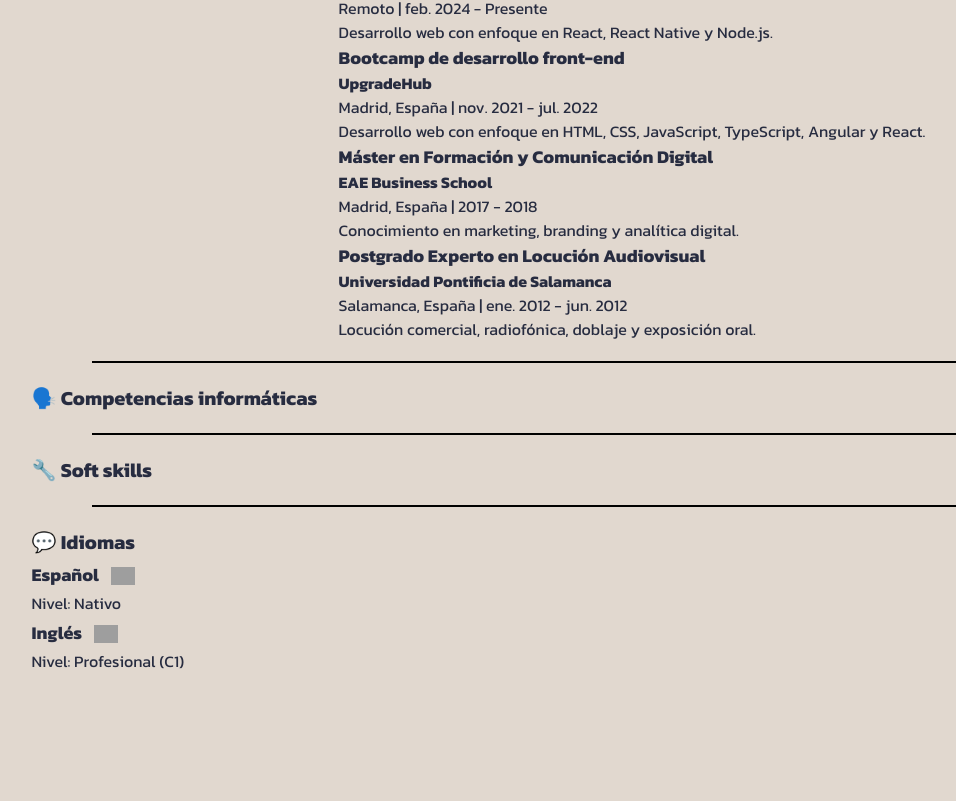
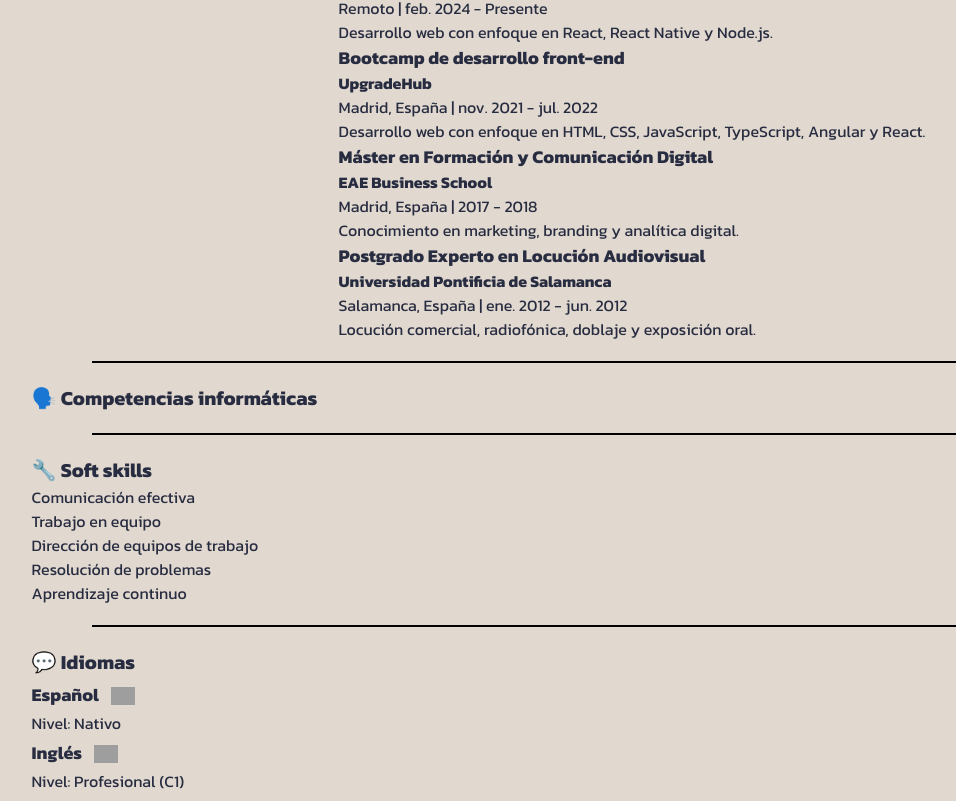
Before and after one commit to juansim87/juan-simon-react-cv, a React (Vite) app: page / in a window 1280 px wide. Shown: the part 1279-2080 px from the top of the page, without its empty margins (8-964 px from the left). Before the commit the page ends 1960 px from the top, so only its background shows below. Built offline with nearby package versions, Linux system fonts and the light colour scheme; grey boxes are pictures that could not be loaded.

Commit message:
feat(SkillList): Add Soft-Skills List component

```diff
--- a/src/components/Curriculum/Curriculum.jsx
+++ b/src/components/Curriculum/Curriculum.jsx
@@ -4,6 +4,7 @@
 import { Header } from "../Header/Header";
 import { LanguageList } from "../LanguageList/LanguageList";
 import { Section } from "../Section/Section";
+import { SkillList } from "../SkillList/SkillList";
 import "./Curriculum.css";
 
 export const Curriculum = ({ data }) => {
@@ -27,7 +28,9 @@
 				<EducationList education={education} />
 			</Section>
 			<Section title={"🗣️ Competencias informáticas"}></Section>
-			<Section title={"🔧 Soft skills"}></Section>
+			<Section title={"🔧 Soft skills"}>
+				<SkillList softSkills={softSkills}/>
+			</Section>
 			<Section title={"💬 Idiomas"}>
 				<LanguageList languages={languages}/>
 			</Section>
--- a/src/components/SkillList/SkillList.css
+++ b/src/components/SkillList/SkillList.css
@@ -0,0 +1,3 @@
+.skill-list {
+    width: 100%;
+}
--- a/src/components/SkillList/SkillList.jsx
+++ b/src/components/SkillList/SkillList.jsx
@@ -0,0 +1,13 @@
+import "./SkillList.css";
+
+export const SkillList = ({ softSkills }) => {
+	return (
+		<div className="skill-list">
+			<ul>
+				{softSkills.map((item) => (
+					<li key={item.id}>{item.skill}</li>
+				))}
+			</ul>
+		</div>
+	);
+};
--- a/src/data/cvData.js
+++ b/src/data/cvData.js
@@ -106,11 +106,11 @@
 	],
 
 	softSkills: [
-		{ id: 1, name: "Comunicación efectiva" },
-		{ id: 2, name: "Trabajo en equipo" },
-		{ id: 3, name: "Drección de equipos de trabajo" },
-		{ id: 3, name: "Resolución de problemas" },
-		{ id: 4, name: "Aprendizaje continuo" },
+		{ id: 1, skill: "Comunicación efectiva" },
+		{ id: 2, skill: "Trabajo en equipo" },
+		{ id: 3, skill: "Dirección de equipos de trabajo" },
+		{ id: 4, skill: "Resolución de problemas" },
+		{ id: 5, skill: "Aprendizaje continuo" },
 	],
 
 	devLanguages: [
```
